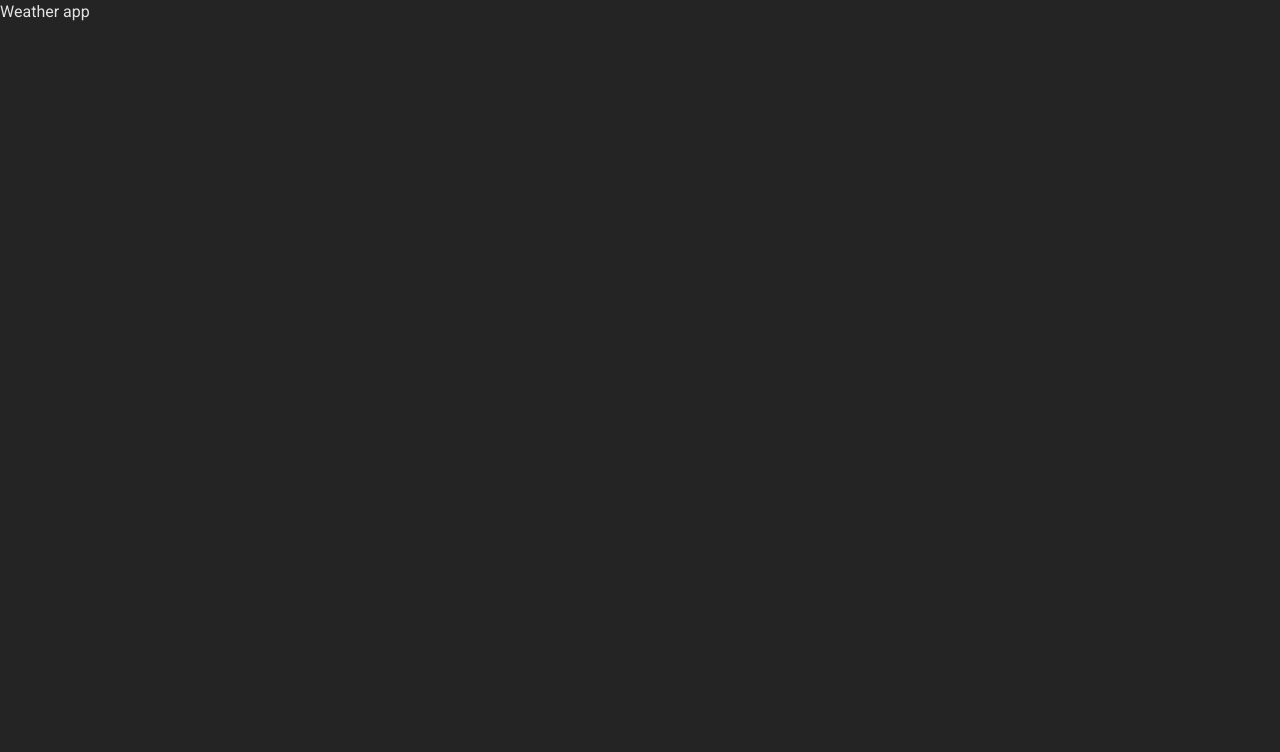
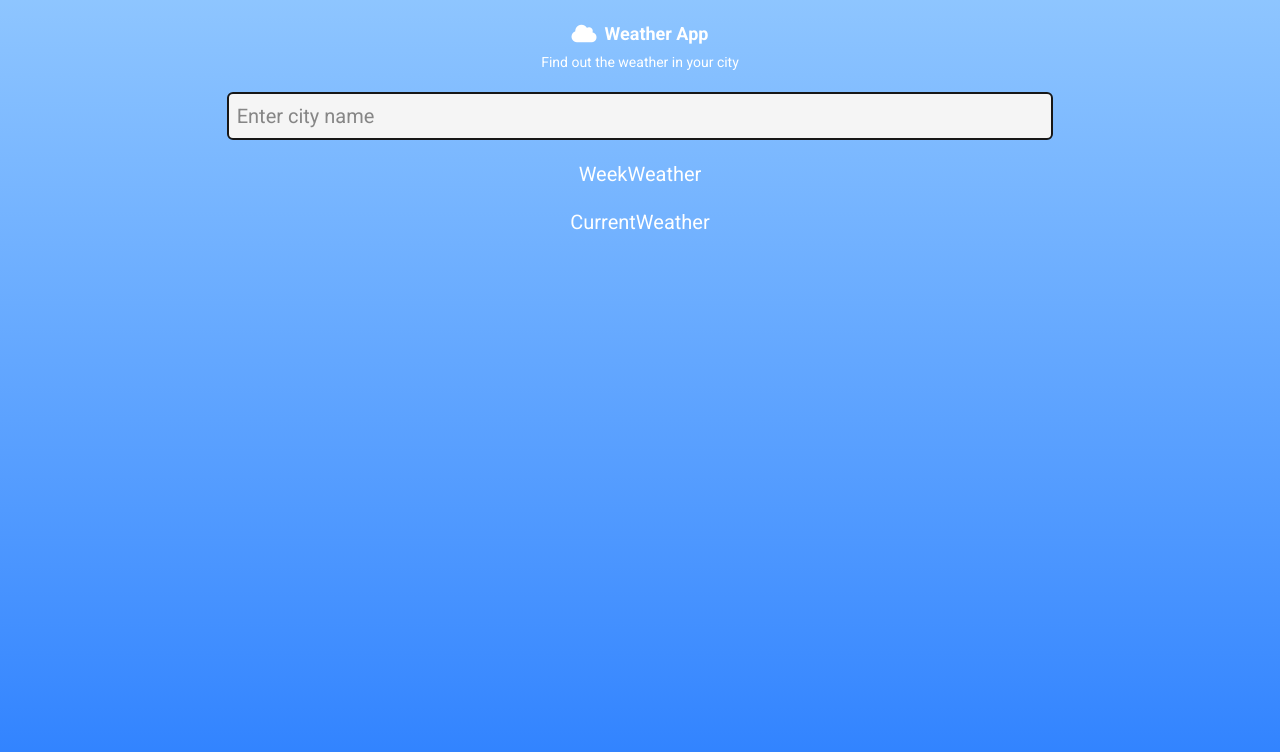
Before and after one commit to Tomasz1907/WeatherForecast, a React (Vite) app: page / in a window 1280 px wide. Shown: the top 752 px of the page. Built offline with nearby package versions, Linux system fonts and the light colour scheme.

Commit message:
Project set up, added basic styling

```diff
--- a/src/App.tsx
+++ b/src/App.tsx
@@ -1,9 +1,18 @@
-import React from 'react'
+import Header from './components/Header'
+import Search from './components/Search'
+import WeekWeather from './components/WeekWeather'
+import CurrentWeather from './components/CurrentWeather'
 
 const App = () => {
+
   return (
-    <div>
-      Weather app
+    <div className='w-screen h-screen bg-gradient-to-b from-blue-300 to-blue-500 text-white text-xl flex flex-col items-center p-5'>
+      <div className='w-full flex flex-col items-center gap-5'>
+        <Header/>
+        <Search/>
+        <WeekWeather/>
+        <CurrentWeather/>
+      </div>
     </div>
   )
 }
--- /dev/null
+++ b/src/components/CurrentWeather.tsx
@@ -0,0 +1,9 @@
+
+
+const CurrentWeather = () => {
+  return (
+    <div>CurrentWeather</div>
+  )
+}
+
+export default CurrentWeather
--- /dev/null
+++ b/src/components/Header.tsx
@@ -0,0 +1,15 @@
+
+
+const Header = () => {
+  return (
+    <div className="flex flex-col items-center gap-1">
+        <div className="flex flex-row items-center gap-2">
+            <i className="fa-solid fa-cloud"></i>
+            <h1 className='text-lg font-bold'>Weather App</h1>
+        </div>
+        <p className='text-sm'>Find out the weather in your city</p>
+    </div>
+  )
+}
+
+export default Header
--- /dev/null
+++ b/src/components/Search.tsx
@@ -0,0 +1,28 @@
+import React, { useState } from 'react'
+
+const Search = () => {
+    const [city, setCity] = useState('');
+
+    const cities = [
+        'City 1',
+        'City 2',
+        'City 3',
+    ];
+
+  return (
+    <div className="w-full flex flex-col items-center text-neutral-900">
+        <input
+            type="text"
+            placeholder="Enter city name"
+            className='p-2 rounded-md bg-neutral-100 outline-0 w-full md:w-2/3 border-2'
+        />
+        <ul className=" hidden w-full md:w-2/3 list-none p-2 bg-neutral-100 rounded-md cursor-pointer border-1">
+            {cities.map((city) => (
+                <li className='p-2 border-b-2'>{city}</li>
+            ))}
+        </ul>
+    </div>
+  )
+}
+
+export default Search
--- /dev/null
+++ b/src/components/WeekWeather.tsx
@@ -0,0 +1,9 @@
+
+
+const WeekWeather = () => {
+  return (
+    <div>WeekWeather</div>
+  )
+}
+
+export default WeekWeather
```
